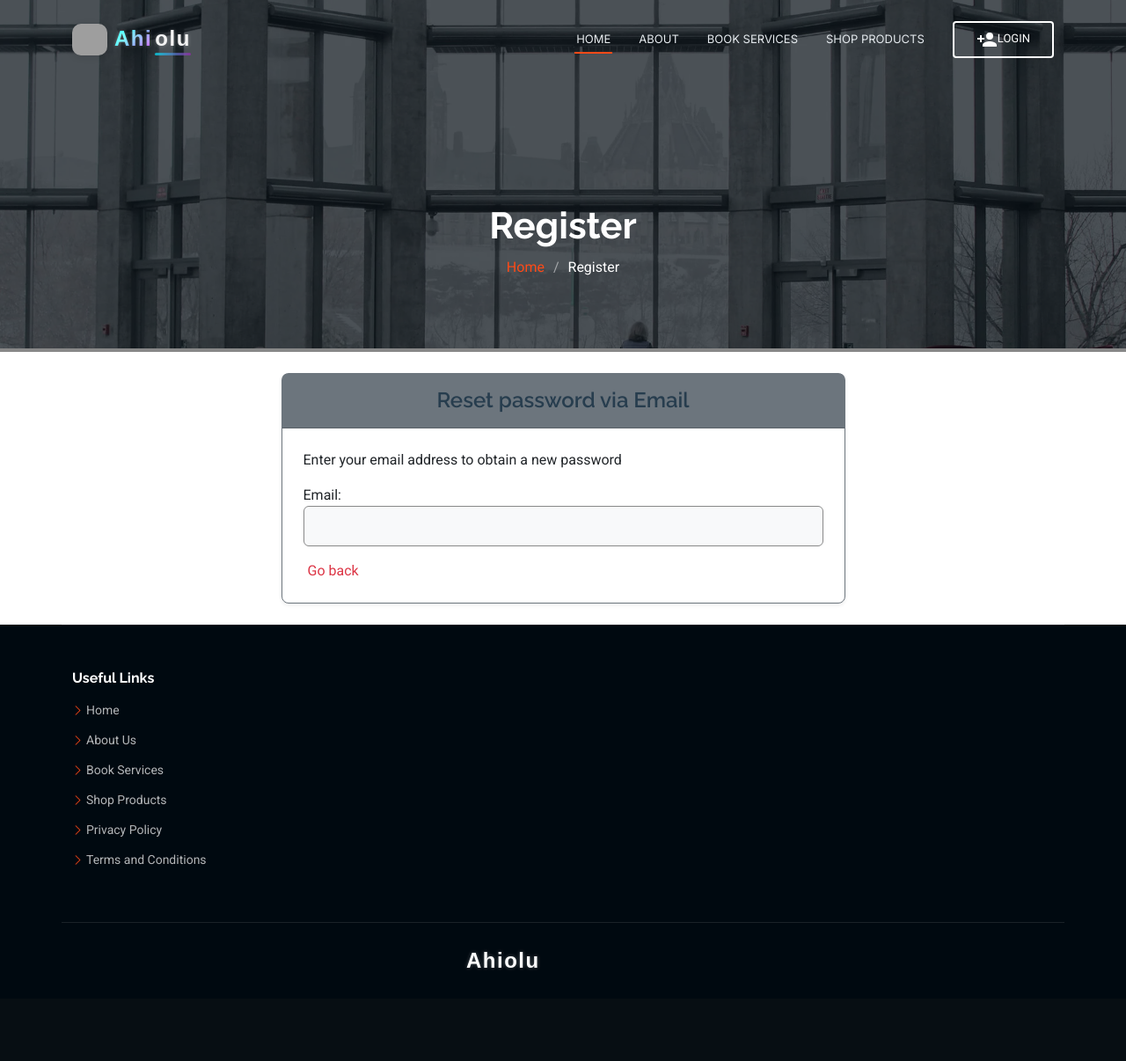
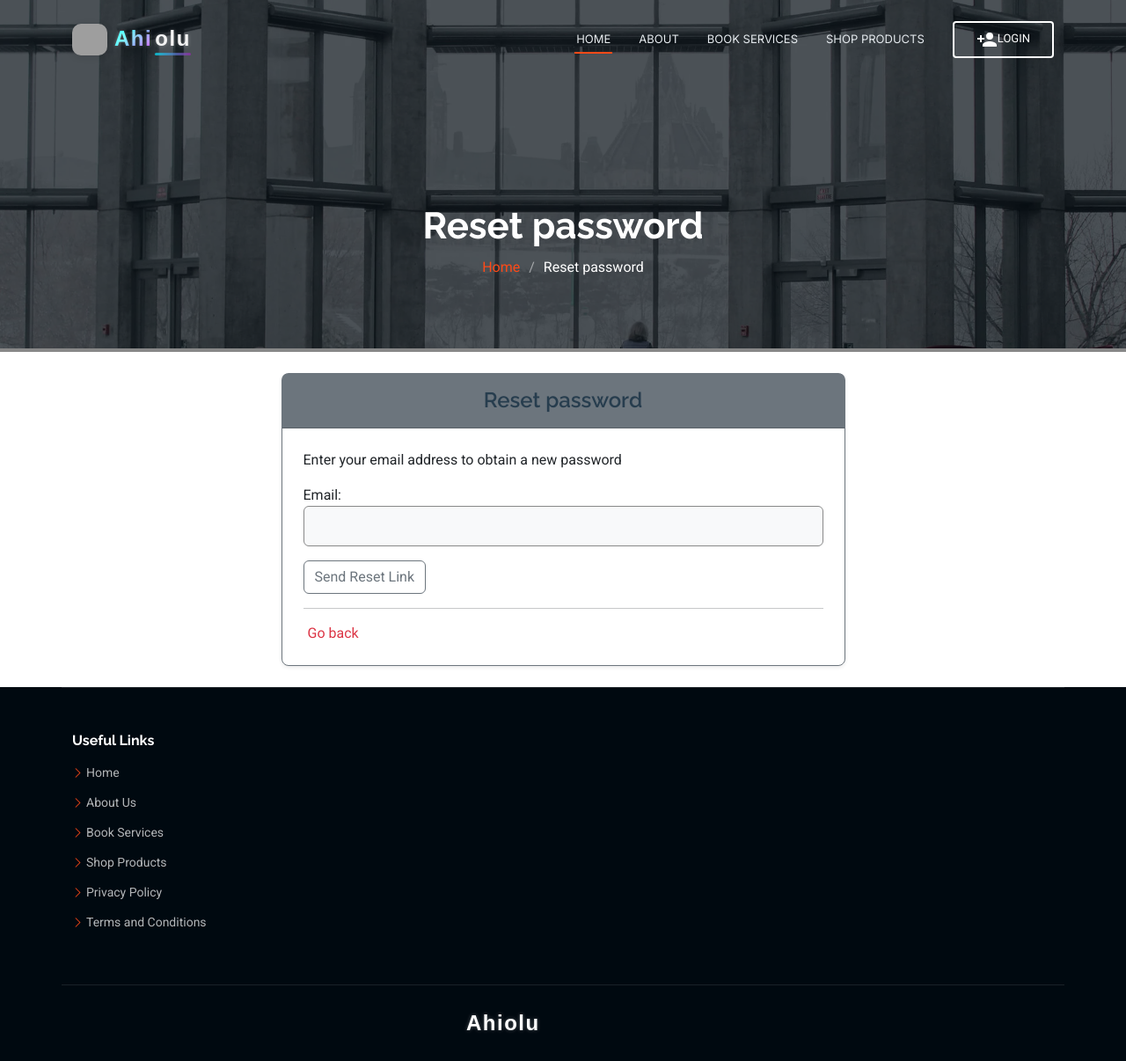
Before and after one commit to AlphaGL/Ahiolu, a Django app: page /auth/password_reset/ in a window 1280 px wide. Shown: the whole page at 88% size. Before the commit the page ends 1101 px from the top, so only its background shows below. Run offline with Django 5.2, Linux system fonts and the light colour scheme; some libraries are stand-ins or nearby versions; grey boxes are pictures that could not be loaded.

Commit message:
reset pw

```diff
--- a/master/settings.py
+++ b/master/settings.py
@@ -174,9 +174,10 @@ EMAIL_BACKEND = 'django.core.mail.backends.smtp.EmailBackend'
 EMAIL_HOST = 'smtp.gmail.com'
 EMAIL_PORT = 587
 EMAIL_USE_TLS = True
+EMAIL_USE_SSL = True
 EMAIL_HOST_USER = config('EMAIL_HOST_USER')
 EMAIL_HOST_PASSWORD = config('EMAIL_HOST_PASSWORD')
-DEFAULT_FROM_EMAIL = 'GEIYKE <ibeawuchichukwugozirim@gmail.com>'
+DEFAULT_FROM_EMAIL = 'Ahiolu <ibeawuchichukwugozirim@gmail.com>'
 
 
 
--- a/users/forms.py
+++ b/users/forms.py
@@ -1,6 +1,8 @@
 from django import forms
 from django.contrib.auth.forms import UserCreationForm
 from .models import CustomUser
+from django.contrib.auth.forms import PasswordResetForm
+from django.contrib.auth import get_user_model
 
 class CustomUserCreationForm(UserCreationForm):
     first_name = forms.CharField(max_length=30, required=True, widget=forms.TextInput(attrs={'placeholder': 'First name'}))
@@ -13,3 +15,9 @@ class CustomUserCreationForm(UserCreationForm):
     class Meta:
         model = CustomUser
         fields = ['email', 'password1', 'password2', 'first_name', 'last_name', 'phone']
+
+
+class CustomPasswordResetForm(PasswordResetForm):
+    def get_users(self, email):
+        UserModel = get_user_model()
+        return UserModel._default_manager.filter(email__iexact=email, is_active=True)
--- a/users/templates/registration/password_reset_email.html
+++ /dev/null
@@ -1,2 +0,0 @@
-Someone asked for password reset for email {{ email }}. Follow the link below:
-{{ protocol }}://{{ domain }}{% url "password_reset_confirm" uidb64=uid token=token %}
--- a/users/templates/registration/password_reset_done.html
+++ b/users/templates/users/password_reset.html
@@ -1,16 +1,16 @@
 {% extends 'main/base.html' %}
 {% load static %}
-{% block title %}Reset your password{% endblock %}
+{% block title %}Reset password{% endblock %}
 {% block content %}
   <!-- Page Title -->
   <div class="page-title dark-background" data-aos="fade" style="background-image: url({% static 'assets/img/page-title-bg.webp' %});">
     <div class="container position-relative">
       <br><br><br>
-      <h1>Reset your password</h1>
+      <h1>Reset password</h1>
       <nav class="breadcrumbs">
         <ol>
           <li><a href="{% url 'home' %}">Home</a></li>
-          <li class="current">Reset your password</li>
+          <li class="current">Reset password</li>
         </ol>
       </nav>
     </div>
@@ -23,14 +23,18 @@
         <div class="col-lg-7">
           <div class="card shadow-sm border border-secondary">
             <div class="card-header bg-secondary text-white text-center">
-              <h4 class="fw-semibold my-2">Reset password via Email</h4>
+              <h4 class="fw-semibold my-2">Reset password</h4>
             </div>
             <div class="card-body px-4 py-4">
                 <p>Enter your email address to obtain a new password</p>
-                <p>
-                    We've emailed you instructions for setting your password
-                </p>
-                <p>If you don't receive an email, please make sure you've entered the correct email you registered with.</p>
+              <form action="" method="post">
+                {% csrf_token %}
+                {{ form.as_p }}
+                <button type="submit" class="btn btn-outline-secondary">Send Reset Link</button>
+              </form>
+              <hr>
+
+              <a href="{% url 'login' %}" class="text-decoration-none text-danger btn-outline-secondary" style="margin-left: 5px;"> Go back</a>
             </div>
           </div>
         </div>
--- a/users/templates/registration/password_reset_form.html
+++ b/users/templates/users/password_reset_complete.html
@@ -1,16 +1,16 @@
 {% extends 'main/base.html' %}
 {% load static %}
-{% block title %}Register{% endblock %}
+{% block title %}Reset password{% endblock %}
 {% block content %}
   <!-- Page Title -->
   <div class="page-title dark-background" data-aos="fade" style="background-image: url({% static 'assets/img/page-title-bg.webp' %});">
     <div class="container position-relative">
       <br><br><br>
-      <h1>Register</h1>
+      <h1>Reset password</h1>
       <nav class="breadcrumbs">
         <ol>
           <li><a href="{% url 'home' %}">Home</a></li>
-          <li class="current">Register</li>
+          <li class="current">Reset password</li>
         </ol>
       </nav>
     </div>
@@ -23,15 +23,11 @@
         <div class="col-lg-7">
           <div class="card shadow-sm border border-secondary">
             <div class="card-header bg-secondary text-white text-center">
-              <h4 class="fw-semibold my-2">Reset password via Email</h4>
+              <h4 class="fw-semibold my-2">Reset password</h4>
             </div>
             <div class="card-body px-4 py-4">
-                <p>Enter your email address to obtain a new password</p>
-              <form action="" method="post">
-                {{ form.as_p }}
-              </form>
-
-              <a href="{% url 'login' %}" class="text-decoration-none text-danger btn-outline-secondary" style="margin-left: 5px;"> Go back</a>
+                <p>Your password has been successfully reset.</p>
+                <p><a href="{% url 'login' %}" class="btn-outline-secondary">Click here to log in</a>.</p>
             </div>
           </div>
         </div>
--- /dev/null
+++ b/users/templates/users/password_reset_subject.txt
@@ -0,0 +1 @@
+Reset Your Password
--- a/users/urls.py
+++ b/users/urls.py
@@ -1,5 +1,6 @@
-from django.urls import path
+from django.urls import path,reverse_lazy
 from .views import UserLoginView, RegisterView, logout_user,user_dashboard,UserUpdateView,UserDeleteView
+from .forms import CustomPasswordResetForm
 
 # reset password
 from django.contrib.auth import views as auth_views
@@ -13,10 +14,27 @@ urlpatterns = [
     path('profile/edit/', UserUpdateView.as_view(), name='user-update'),
     path('profile/delete/', UserDeleteView.as_view(), name='user-delete'),
 
-    # reset password views
-    path('password_reset/', auth_views.PasswordResetView.as_view(), name='password_reset'),
-    path('password_reset/done/', auth_views.PasswordResetDoneView.as_view(), name='password_reset_done'),
-    path('reset/<uidb64>/<token>/', auth_views.PasswordResetConfirmView.as_view(), name='password_reset_confirm'),
-    path('reset/done/', auth_views.PasswordResetCompleteView.as_view(), name='password_reset_complete'),
+
+    # Password reset flow
+    path('password_reset/', auth_views.PasswordResetView.as_view(
+        form_class=CustomPasswordResetForm,
+        template_name='users/password_reset.html',
+        email_template_name='users/password_reset_email.html',
+        subject_template_name='users/password_reset_subject.txt',
+        success_url=reverse_lazy('password_reset_done')
+    ), name='password_reset'),
+
+    path('password_reset/done/', auth_views.PasswordResetDoneView.as_view(
+        template_name='users/password_reset_done.html'
+    ), name='password_reset_done'),
+
+    path('reset/<uidb64>/<token>/', auth_views.PasswordResetConfirmView.as_view(
+        template_name='users/password_reset_confirm.html',
+        success_url=reverse_lazy('password_reset_complete')
+    ), name='password_reset_confirm'),
+
+    path('reset/done/', auth_views.PasswordResetCompleteView.as_view(
+        template_name='users/password_reset_complete.html'
+    ), name='password_reset_complete'),
 
 ]
```
Also changed, not shown: users/templates/users/password_reset_confirm.html (renamed from users/templates/registration/password_reset_confirm.html, +8 -14 lines), users/templates/users/password_reset_done.html (renamed from users/templates/registration/password_reset_complete.html, +6 -6 lines), users/templates/users/password_reset_email.html (added, +7 -0 lines).
